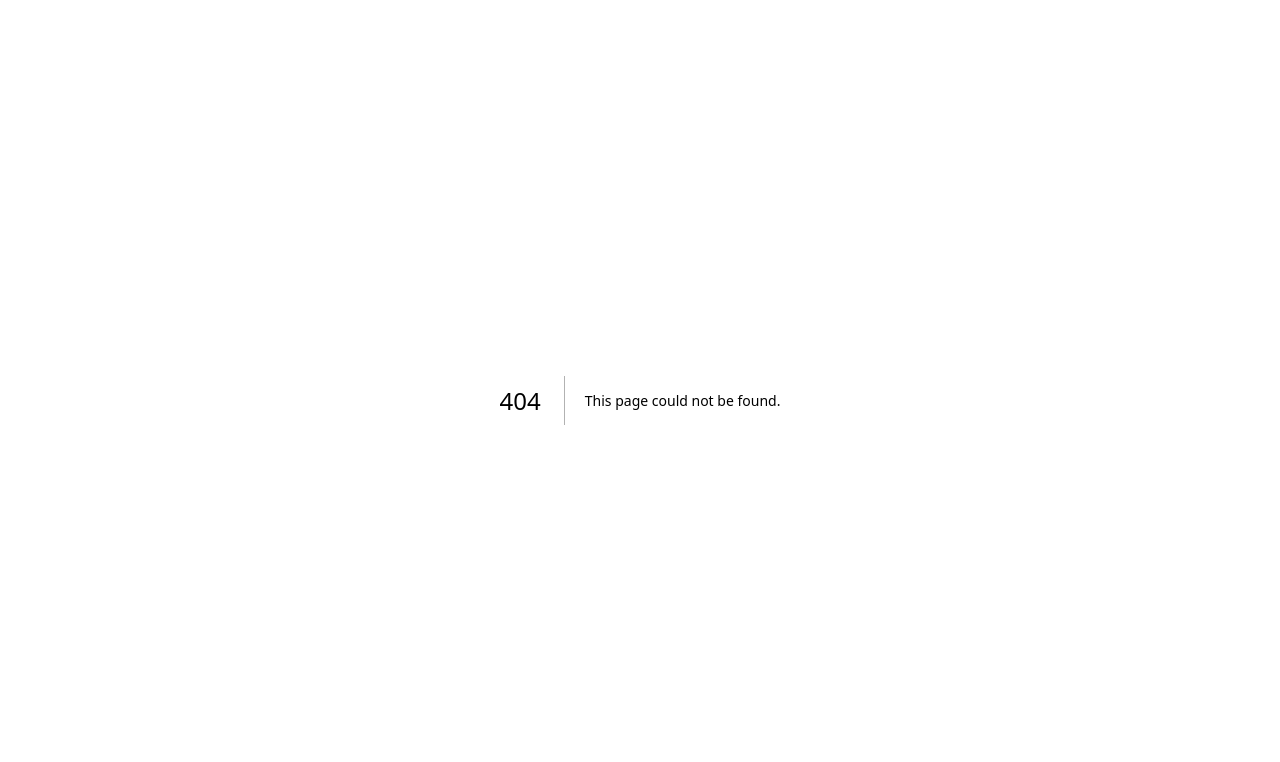
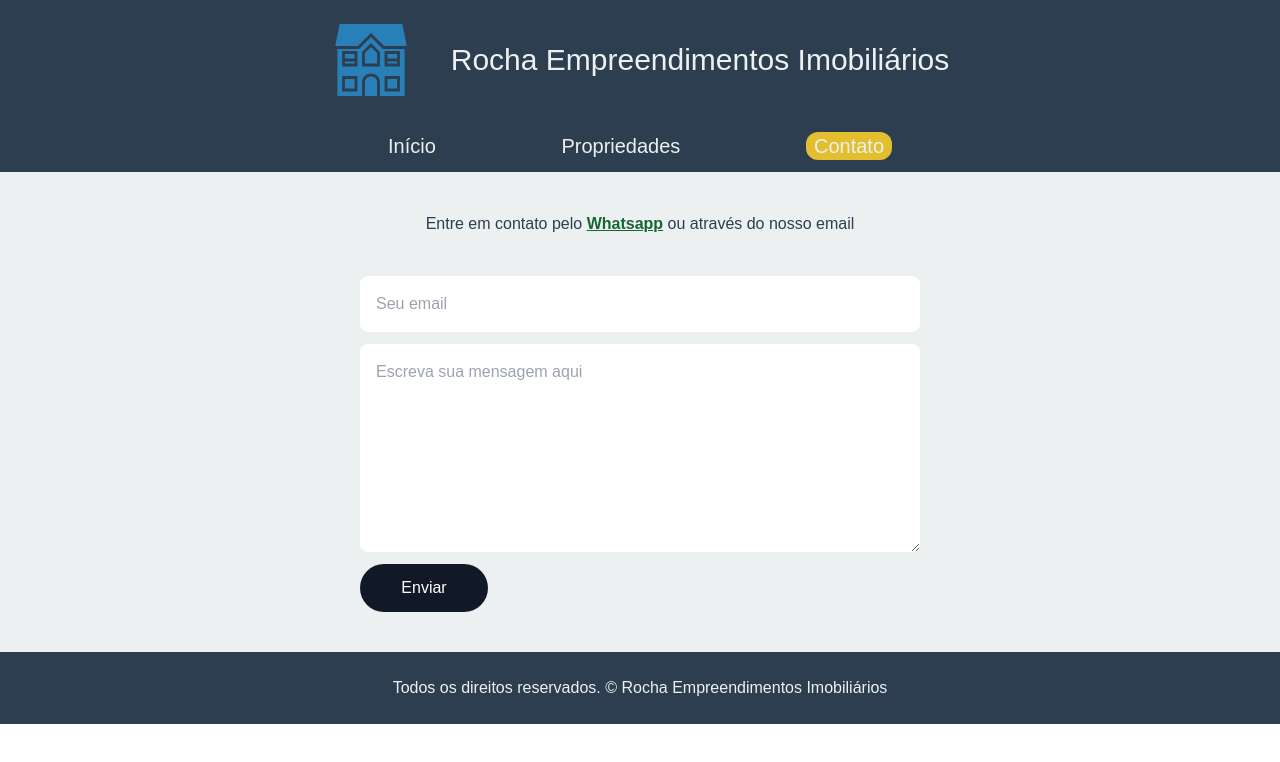
Before and after one commit to pedrocnadais/rocha-app, a Next.js app: page /contato in a window 1280 px wide. Before the commit this address had no page. Shown: the top 762 px of the page. Built offline with nearby package versions, Linux system fonts and the light colour scheme; no server answers.

Commit message:
feat: added Contato page, Resend and react-email

```diff
--- /dev/null
+++ b/src/Actions/Contact-form/contact-form.tsx
@@ -0,0 +1,30 @@
+import React from 'react'
+import { Html, Body, Head, Heading, Hr, Container, Preview, Section, Text } from '@react-email/components'
+import { Tailwind } from '@react-email/tailwind'
+
+
+type ContactFormEmailProps = {
+ message: string;
+ senderEmail: string;
+}
+
+export default function ContactFormEmail({message, senderEmail}: ContactFormEmailProps) {
+  return (
+  <Html>
+   <Head />
+   <Preview>New message from Rocha Empreendimentos Imobiliários website</Preview>
+   <Tailwind>
+    <Body className='bg-gray-100 text-black'>
+     <Container>
+      <Section className='bg-white borderBlack my-10 px-10 py-4 rounded-md'>
+       <Heading className='leading-tight'>You received a message from your website</Heading>
+       <Text>{message}</Text>
+       <Hr />
+       <Text>The sender email is: {senderEmail}</Text>
+      </Section>
+     </Container>
+    </Body>
+   </Tailwind>
+  </Html>
+ )
+}
--- /dev/null
+++ b/src/Actions/sendEmail.tsx
@@ -0,0 +1,47 @@
+"use server";
+
+import { Resend } from "resend";
+import { validateString, getErrorMessage } from "@/Lib/utils";
+import ContactFormEmail from "./Contact-form/contact-form";
+import React from "react";
+import { RESEND_API } from "@/Services/API/resendAPI";
+
+const resend = new Resend(RESEND_API);
+
+export const sendEmail = async (formData: FormData) => {
+ const senderEmail = formData.get('senderEmail');
+ const message = formData.get('message');
+
+ if (!validateString(senderEmail, 500)) {
+  return {
+   error: 'Invalid sender email'
+  }
+ }
+ if (!validateString(message, 1000)) {
+  return {
+   error: 'Invalid message'
+  }
+ }
+
+ let data;
+ try {
+  data = await resend.emails.send({
+   from: 'Rocha Empreendimentos Imobiliários - Contact Form<onboarding@resend.dev>',
+   to: 'pedrocorsi@live.com',
+   subject: 'Formulário de contato do site Rocha Empreendimentos Imobiliários ',
+   reply_to: senderEmail as string,
+   react: React.createElement(ContactFormEmail, {
+    message: message as string,
+    senderEmail: senderEmail as string,
+   }),
+  });
+ } catch (error: unknown) {
+  return {
+   error: getErrorMessage(error),
+  };
+ }
+
+ return {
+  data,
+ };
+};
--- /dev/null
+++ b/src/Components/Buttons/FormSendBtn.tsx
@@ -0,0 +1,22 @@
+import React from "react";
+import { useFormStatus } from "react-dom";
+
+const FormSendBtn = () => {
+ const { pending } = useFormStatus();
+
+  return (
+    <button
+      className="group flex items-center justify-center gap-2 h-[3rem] w-[8rem] bg-gray-900 text-white rounded-full outline-none transition-all focus:scale-110 hover:scale-110 hover:bg-gray-950 active:scale-105"
+      type="submit"
+      disabled={pending}
+    >
+      {pending ? (
+        <div className="h-5 w-5 animate-spin rounded-full border-b-2 border-white"></div>
+      ) : (
+        <>Enviar</>
+      )}
+    </button>
+  );
+};
+
+export default FormSendBtn;
--- /dev/null
+++ b/src/Components/Spinner/index.tsx
@@ -0,0 +1,18 @@
+import React from "react";
+
+interface SpinnerProp {}
+
+const Spinner: React.FC<SpinnerProp> = ({}: SpinnerProp) => {
+  return (
+    <div
+      className="inline-block h-8 w-8 animate-spin rounded-full border-4 border-solid border-current border-e-transparent align-[-0.125em] text-active motion-reduce:animate-[spin_1.5s_linear_infinite] "
+      role="status"
+    >
+      <span className="!absolute !-m-px !h-px !w-px !overflow-hidden !whitespace-nowrap !border-0 !p-0 ![clip:rect(0,0,0,0)]">
+        Loading...
+      </span>
+    </div>
+  );
+};
+
+export default Spinner;
--- /dev/null
+++ b/src/Services/API/resendAPI.tsx
@@ -0,0 +1 @@
+export const RESEND_API = process.env.NEXT_PUBLIC_RESEND_API
--- /dev/null
+++ b/src/app/contato/page.tsx
@@ -0,0 +1,99 @@
+"use client";
+
+import { sendEmail } from "@/Actions/sendEmail";
+import FormSendBtn from "@/Components/Buttons/FormSendBtn";
+import BodyContainer from "@/Components/Containers/BodyContainer";
+import FooterContainer from "@/Components/Containers/FooterContainer";
+import HeaderContainer from "@/Components/Containers/HeaderContainer";
+import NavHeader from "@/Components/Containers/NavHeader";
+import Spinner from "@/Components/Spinner";
+import { useState } from "react";
+import toast from "react-hot-toast";
+
+export default function Contato() {
+  const [isSending, setIsSending] = useState(false);
+  const [isSent, setIsSent] = useState(false);
+
+  const handleSubmit = async (formData: FormData) => {
+    setIsSending(true);
+    const { data, error } = await sendEmail(formData)
+
+    console.log(data)
+
+    if (error) {
+      toast.error(error);
+      setIsSending(false);
+      return;
+    }
+
+    toast.success('Email enviado com sucesso. Entraremos em contato com você em breve.',
+      {
+        duration: 6000,
+      }
+    );
+    setIsSending(false);
+    setIsSent(true)
+  }
+
+  return (
+    <>
+      <HeaderContainer />
+
+      <NavHeader />
+
+      <BodyContainer>
+        <section className="p-10 w-[50%] text-[#2C3E50] mx-auto text-center">
+
+          {isSending && <Spinner />}
+          {isSent && <p className="text-4xl text-[#2C3E50]">Seu email foi enviado com sucesso!</p>}
+
+          {!isSending && !isSent && (
+            <>
+            <p>
+              Entre em contato pelo{" "}
+              <a
+                className="underline font-bold text-green-800 hover:scale-110 hover:text-green-500"
+                href="https://api.whatsapp.com/send/?phone=5511910788778&text&type=phone_number&app_absent=0"
+                target="_blank"
+                >
+                Whatsapp
+              </a>{" "}
+              ou através do nosso email
+            </p>
+
+            <form
+              className="flex flex-col mt-10"
+              onSubmit={async (e) => {
+                e.preventDefault();
+                const formData = new FormData(e.currentTarget);
+                await handleSubmit(formData)
+              }}
+            >
+              <input
+              className="h-14 px-4 rounded-lg border-black"
+              type="email"
+              name="senderEmail"
+              required
+              maxLength={500}
+              placeholder="Seu email"
+              />
+            <textarea
+              className="h-52 my-3 rounded-lg border-black p-4"
+              name="message"
+              placeholder="Escreva sua mensagem aqui"
+              required
+              maxLength={1000}
+              />
+
+            <FormSendBtn />
+
+            </form>
+              </>
+          )}
+        </section>
+      </BodyContainer>
+
+      <FooterContainer />
+    </>
+  );
+}
```
